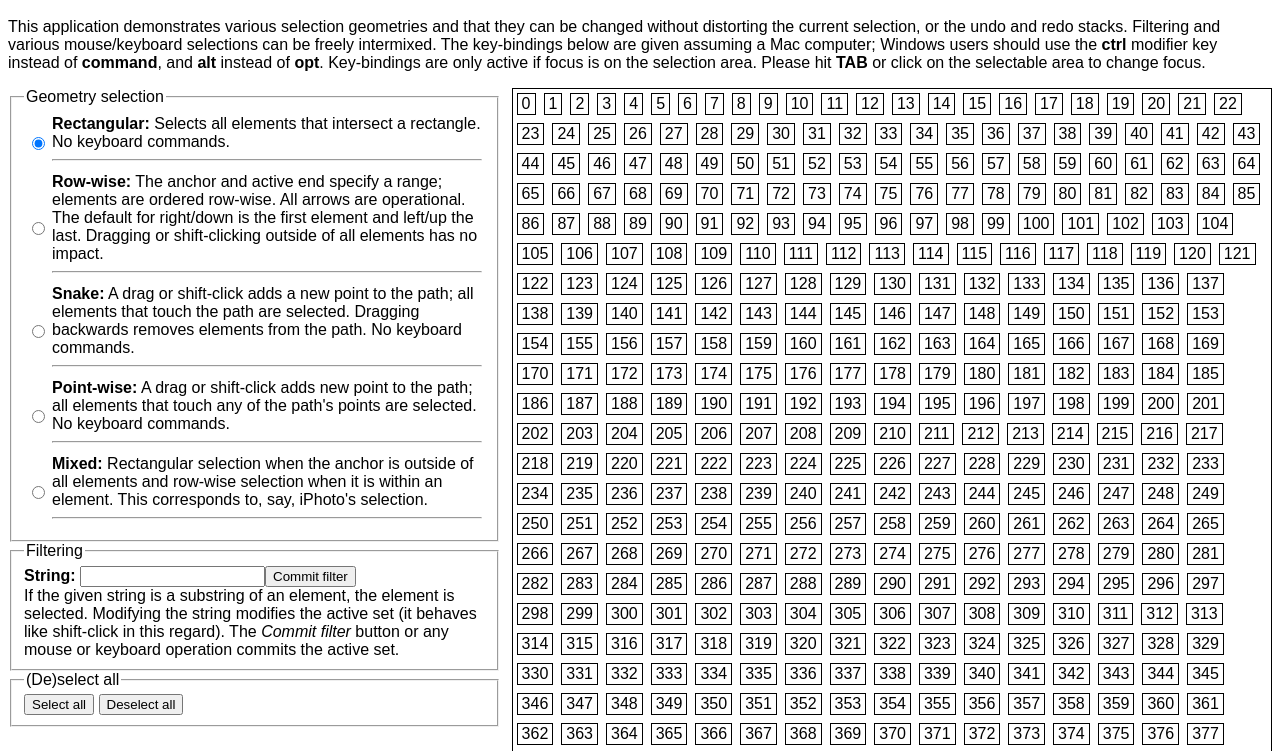
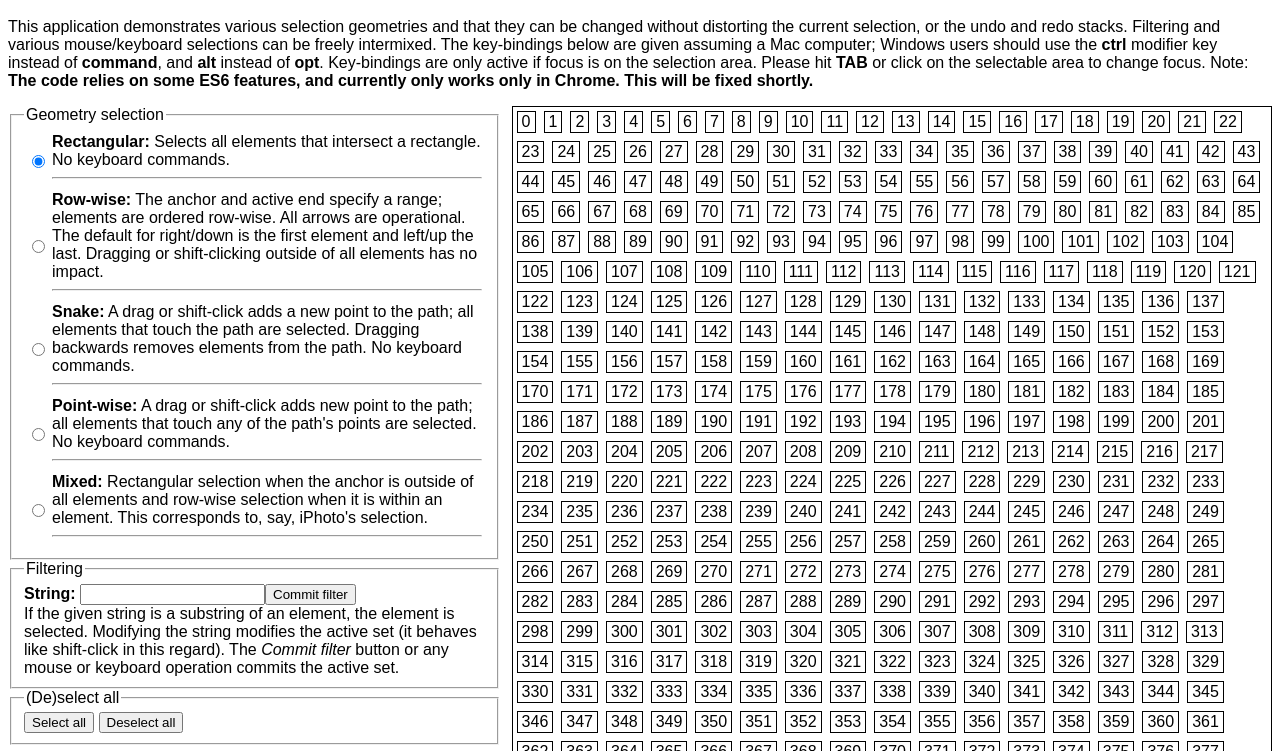
Before and after one commit to HotDrink/multiselectjs, a plain HTML site: page examples/demo/multiselect-demo.html in a window 1280 px wide. Shown: the part 48-799 px from the top of the page. Drawn offline with nearby package versions, Linux system fonts and the light colour scheme.

Commit message:
Added a note about only working in chrome

```diff
--- a/examples/demo/multiselect-demo.html
+++ b/examples/demo/multiselect-demo.html
@@ -33,6 +33,8 @@
         users should use the <b>ctrl</b> modifier key instead
         of <b>command</b>, and <b>alt</b> instead of <b>opt</b>.  Key-bindings are only active if focus is
         on the selection area. Please hit <b>TAB</b> or click on the selectable area to change focus.
+        Note: <b>The code relies on some ES6 features, and currently only works only in Chrome. This will be fixed
+    shortly.</b>
     </p>
     <div>
       <div id="div1">
```
Also changed, not shown: index.html (+2 -1 lines).
